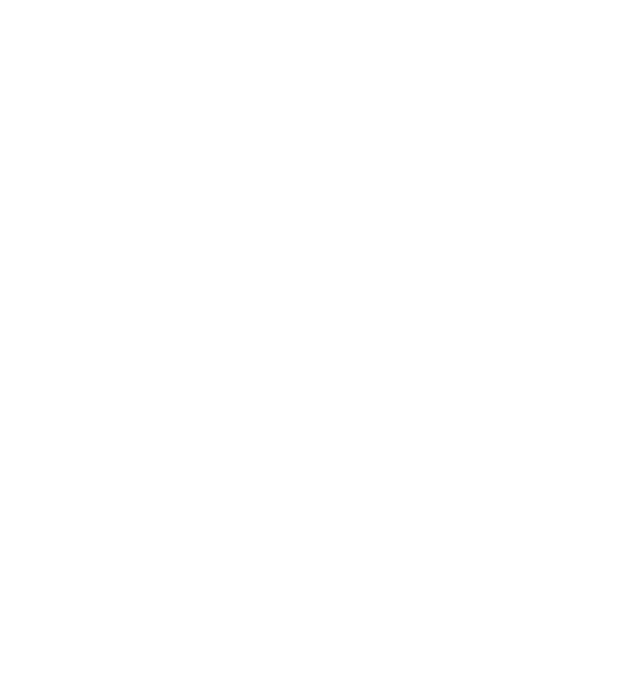
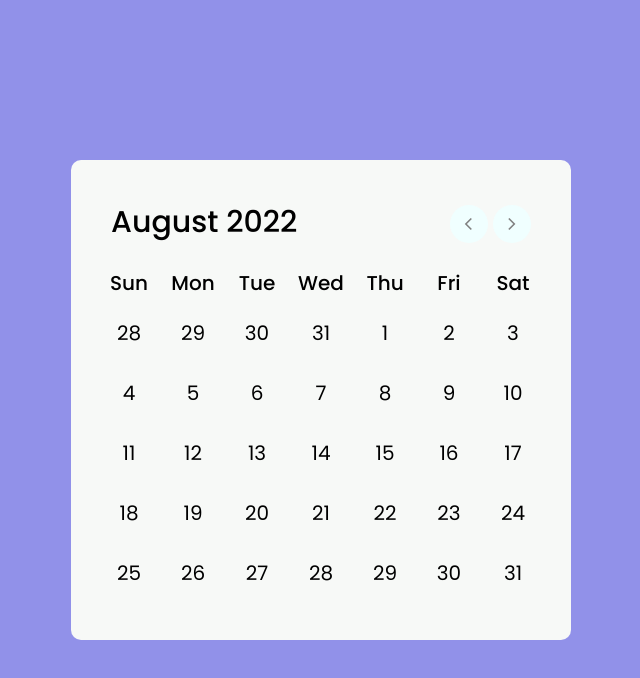
Before and after one commit to StevenMartono/calender-steven, a plain HTML site: page index.html in a window 1280 px wide. Shown: the whole page, without its empty margins (319-959 px from the left). Drawn offline with nearby package versions, Linux system fonts and the light colour scheme; a web font is replaced by a local one.

Commit message:
Tampilan Calender

```diff
--- a/index.css
+++ b/index.css
@@ -1,6 +1,95 @@
+@import url('https://fonts.googleapis.com/css2?family=Darumadrop+One&family=Poppins:wght@400;500;600&display=swap');
+
+:root{
+    --bgCalender : #F7F9F7;
+    --bgColor : #9191E9;
+}
+
+
+/* Google icon */
+.material-symbols-outlined {
+    font-variation-settings:
+    'FILL' 0,
+    'wght' 400,
+    'GRAD' 0,
+    'opsz' 48
+  }
+
 *{
     margin: 0;
     padding: 0;
     box-sizing: border-box;
     font-family: 'Poppins', sans-serif;
+    font-size: 20px;
 }
+
+.container{
+    height: 100vh;
+    width: auto;
+    background-color: var(--bgColor);
+    display: flex;
+    align-items: center;
+    justify-content: center;
+}
+
+.calender{
+    background-color: var(--bgCalender);
+    padding: 2rem;
+    border-radius: 0.5rem;
+    width: 25rem;
+    height: 24rem;
+}
+
+.header{
+    display: flex;
+    justify-content: space-between;
+    padding-bottom: 1rem;
+}
+
+.header .right span{
+    height: 38px;
+    width: 38px;
+    margin: 5px 0px;
+    text-align: center;
+    cursor: pointer;
+    line-height: 1.9rem;
+    border-radius: 50%;
+    color: grey;
+    background-color: azure;
+}
+
+.header .right span:hover{
+    background-color: blanchedalmond;
+}
+
+.header .left{
+    font-weight: 500;
+    font-size: 1.5rem;
+}
+
+.body{
+    margin: 0rem -0.7rem;
+}
+
+.body .weeks{
+    font-weight: 500;
+}
+
+.body .weeks li{
+    margin-bottom: 20px;
+}
+
+.body .days li{
+    margin-bottom: 30px;
+}
+
+.body ul{
+    list-style: none;
+    display: flex;
+    flex-wrap: wrap;
+    text-align: center;
+}
+
+.body ul li{
+    width: calc(100%/7);
+}
--- a/index.html
+++ b/index.html
@@ -1,16 +1,77 @@
 <!DOCTYPE html>
 <html lang="en">
-
   <head>
-    <meta charset="UTF-8">
-    <meta name="viewport" content="width=device-width, initial-scale=1.0">
+    <meta charset="UTF-8" />
+    <meta name="viewport" content="width=device-width, initial-scale=1.0" />
     <title>Document</title>
-    <link rel="stylesheet" href="index.css">
+    <link rel="stylesheet" href="index.css" />
+    <!-- Google icon -->
+    <link
+      rel="stylesheet"
+      href="https://fonts.googleapis.com/css2?family=Material+Symbols+Outlined:opsz,wght,FILL,GRAD@20..48,100..700,0..1,-50..200"
+    />
   </head>
 
   <body>
-
+    <div class="container">
+      <div class="calender">
+        <div class="header">
+          <div class="left">August 2022</div>
+          <div class="right">
+            <span class="material-symbols-outlined"> chevron_left </span>
+            <span class="material-symbols-outlined"> chevron_right </span>
+          </div>
+        </div>
+        <div class="body">
+            <ul class="weeks">
+                <li>Sun</li>
+                <li>Mon</li>
+                <li>Tue</li>
+                <li>Wed</li>
+                <li>Thu</li>
+                <li>Fri</li>
+                <li>Sat</li>
+            </ul>
+            <ul class="days">
+                <li>28</li>
+                <li>29</li>
+                <li>30</li>
+                <li>31</li>
+                <li>1</li>
+                <li>2</li>
+                <li>3</li>
+                <li>4</li>
+                <li>5</li>
+                <li>6</li>
+                <li>7</li>
+                <li>8</li>
+                <li>9</li>
+                <li>10</li>
+                <li>11</li>
+                <li>12</li>
+                <li>13</li>
+                <li>14</li>
+                <li>15</li>
+                <li>16</li>
+                <li>17</li>
+                <li>18</li>
+                <li>19</li>
+                <li>20</li>
+                <li>21</li>
+                <li>22</li>
+                <li>23</li>
+                <li>24</li>
+                <li>25</li>
+                <li>26</li>
+                <li>27</li>
+                <li>28</li>
+                <li>29</li>
+                <li>30</li>
+                <li>31</li>
+            </ul>
+        </div>
+      </div>
+    </div>
   </body>
   <script src="index.js"></script>
-
 </html>
```
Lines whose indentation alone changed are shown as unchanged.
